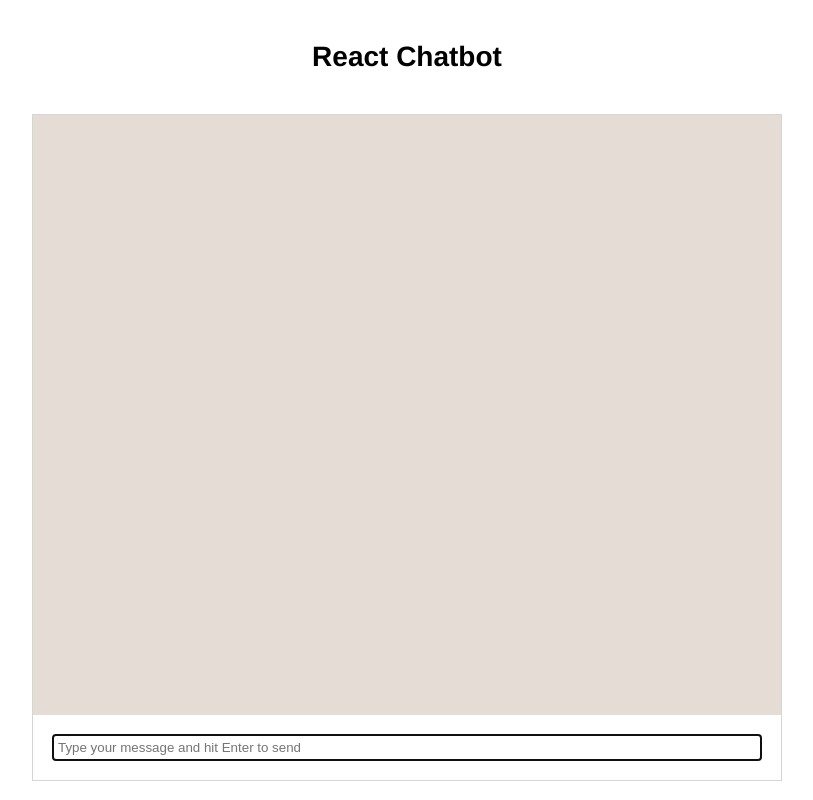
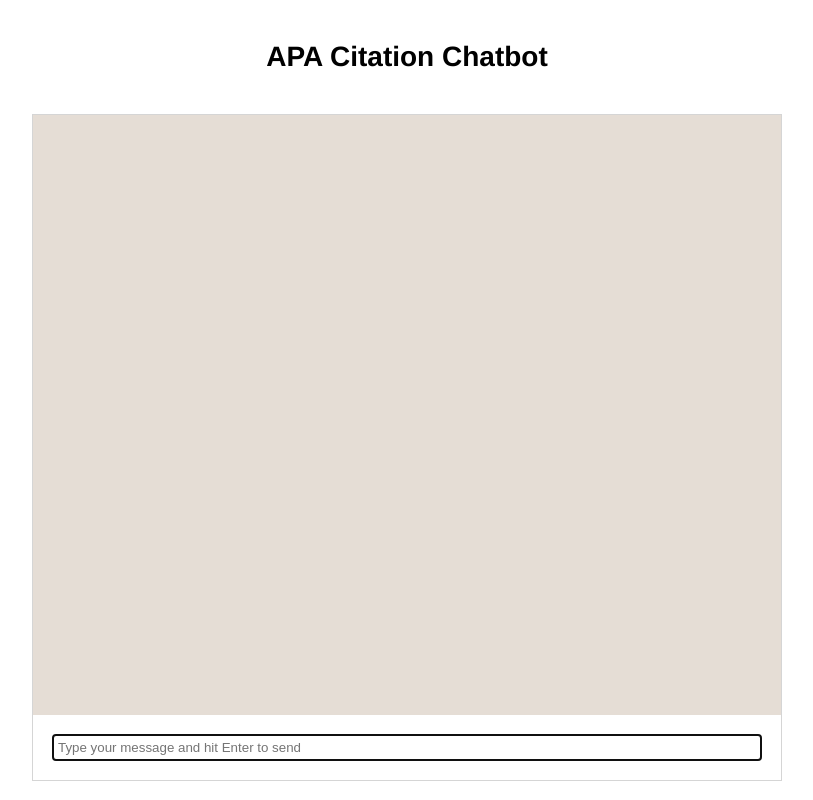
Before and after one commit to AlexDoss42/sei_chatbot, a React (Create React App) app: page / in a window 1280 px wide. Shown: the whole page, without its empty margins (233-1046 px from the left). Built offline with nearby package versions, Linux system fonts and the light colour scheme; no server answers.

Commit message:
Cleans up some code in server and adds some things from docs

```diff
--- a/public/index.html
+++ b/public/index.html
@@ -10,34 +10,10 @@
       content="Web site created using create-react-app"
     />
     <link rel="apple-touch-icon" href="logo192.png" />
-    <!--
-      manifest.json provides metadata used when your web app is installed on a
-      user's mobile device or desktop. See https://developers.google.com/web/fundamentals/web-app-manifest/
-    -->
     <link rel="manifest" href="%PUBLIC_URL%/manifest.json" />
-    <!--
-      Notice the use of %PUBLIC_URL% in the tags above.
-      It will be replaced with the URL of the `public` folder during the build.
-      Only files inside the `public` folder can be referenced from the HTML.
-
-      Unlike "/favicon.ico" or "favicon.ico", "%PUBLIC_URL%/favicon.ico" will
-      work correctly both with client-side routing and a non-root public URL.
-      Learn how to configure a non-root public URL by running `npm run build`.
-    -->
-    <title>React App</title>
+    <title>APA Citation Chatbot</title>
   </head>
   <body>
-    <noscript>You need to enable JavaScript to run this app.</noscript>
     <div id="root"></div>
-    <!--
-      This HTML file is a template.
-      If you open it directly in the browser, you will see an empty page.
-
-      You can add webfonts, meta tags, or analytics to this file.
-      The build step will place the bundled scripts into the <body> tag.
-
-      To begin the development, run `npm start` or `yarn start`.
-      To create a production bundle, use `npm run build` or `yarn build`.
-    -->
   </body>
 </html>
--- a/server.js
+++ b/server.js
@@ -3,8 +3,8 @@ require('dotenv').config({ path: 'variables.env' });
 const express = require('express');
 const bodyParser = require('body-parser');
 const cors = require('cors');
+var Pusher = require('pusher');
 var processMessage = require('./process-message');
-var Pusher = require('pusher');
 
 const { PUSHER_APP_ID, PUSHER_APP_KEY, PUSHER_APP_SECRET, PUSHER_APP_CLUSTER, PORT } = process.env
 
--- a/src/App.js
+++ b/src/App.js
@@ -72,7 +72,7 @@ import React, { Component } from 'react';
 
         return (
           <div>
-            <h1>React Chatbot</h1>
+            <h1>APA Citation Chatbot</h1>
             <div className="chat-window">
               <div className="conversation-view">{chat}</div>
               <div className="message-box">
```
